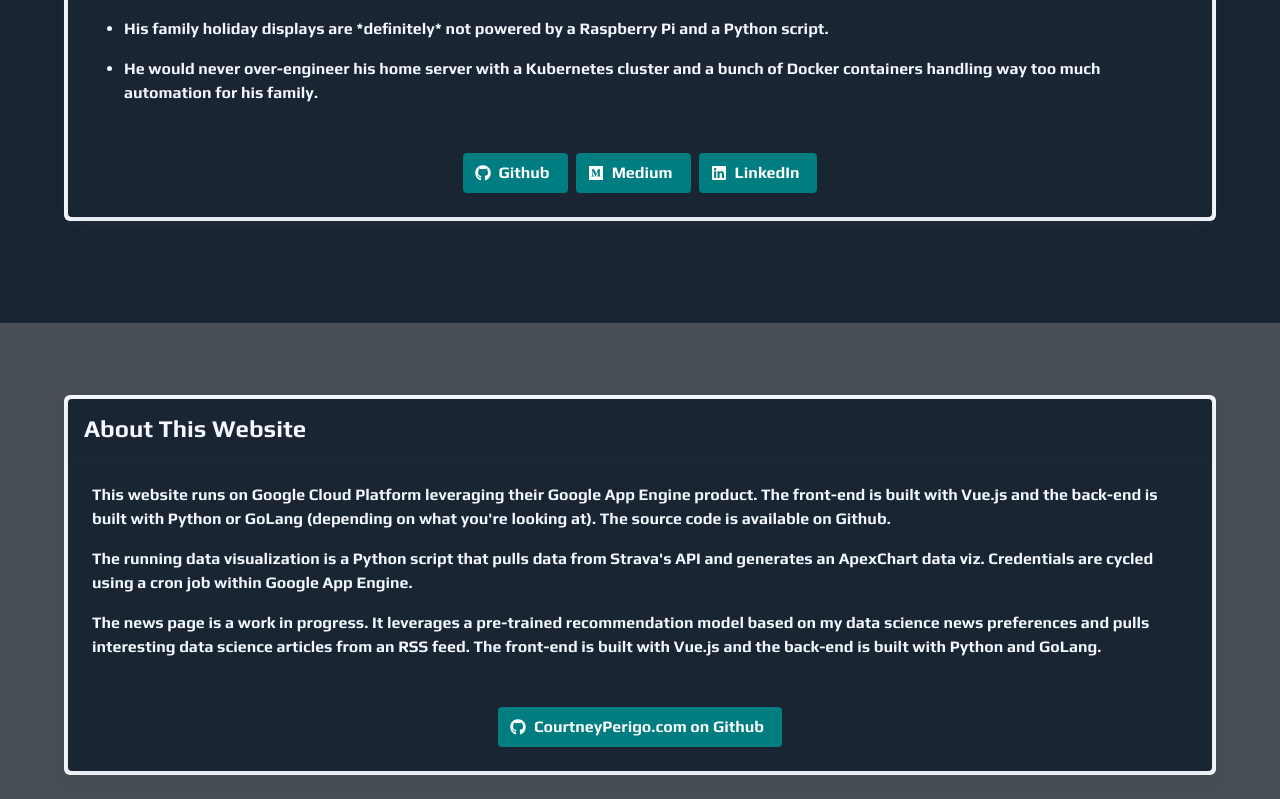
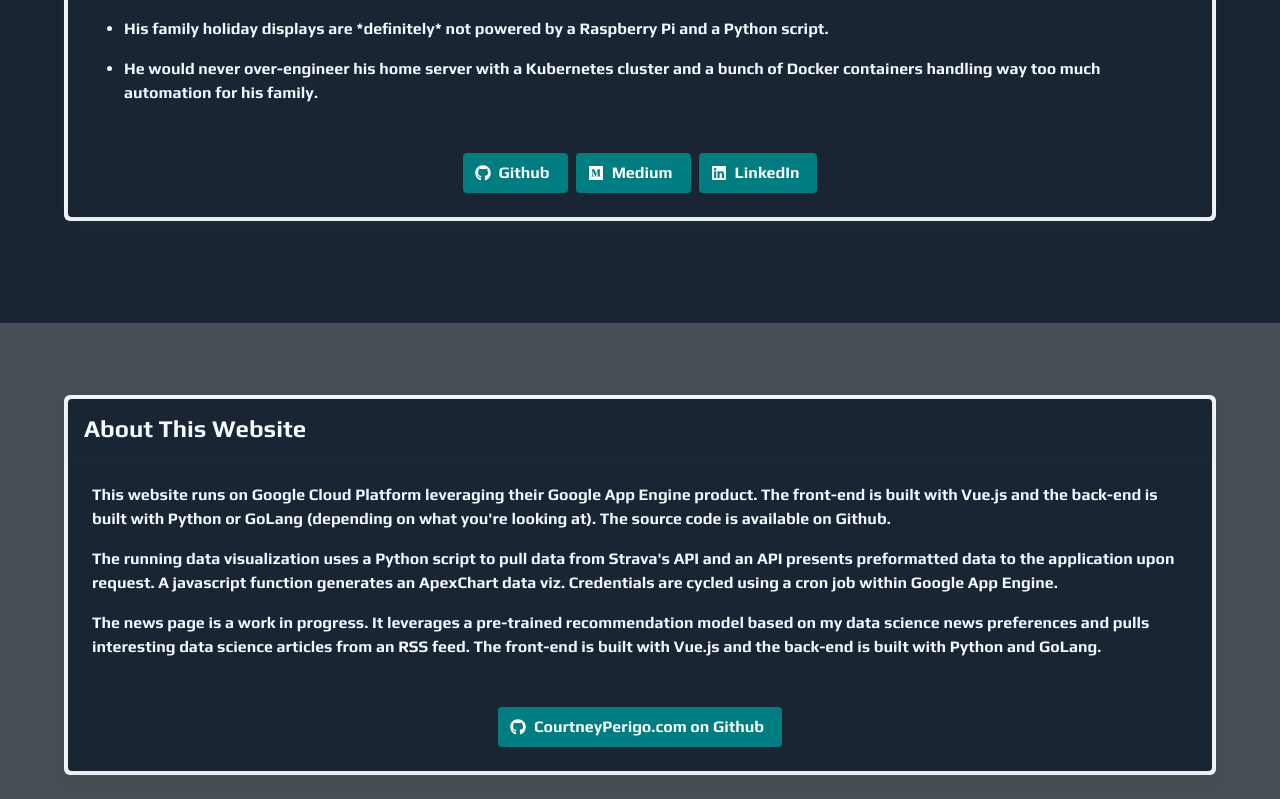
Before and after one commit to agentdanger/courtney-perigo-dotcom, a Vue app in the folder courtney-perigo-dotcom/: page /about in a window 1280 px wide. Shown: the part 477-1276 px from the top of the page. Built offline with nearby package versions, Linux system fonts and the light colour scheme.

Commit message:
Update About.vue

```diff
--- a/courtney-perigo-dotcom/src/views/About.vue
+++ b/courtney-perigo-dotcom/src/views/About.vue
@@ -91,8 +91,9 @@ export default {
             about_website: "This website runs on Google Cloud Platform leveraging their Google App Engine product. \
             The front-end is built with Vue.js and the back-end is built with Python or GoLang (depending on what you're looking at). \
             The source code is available on Github.",
-            about_running: "The running data visualization is a Python script that pulls data from Strava's API and \
-            generates an ApexChart data viz. Credentials are cycled using a cron job within Google App Engine.",
+            about_running: "The running data visualization uses a Python script to pull data from Strava's API and \
+            an API presents preformatted data to the application upon request.  A javascript function generates an ApexChart data viz. \
+            Credentials are cycled using a cron job within Google App Engine.",
             about_news: "The news page is a work in progress. It leverages a pre-trained recommendation model based on my data science news preferences \
             and pulls interesting data science articles from an RSS feed. The front-end is built with Vue.js and the back-end is built with Python and GoLang.",
             about_me_interests_list: [
```
